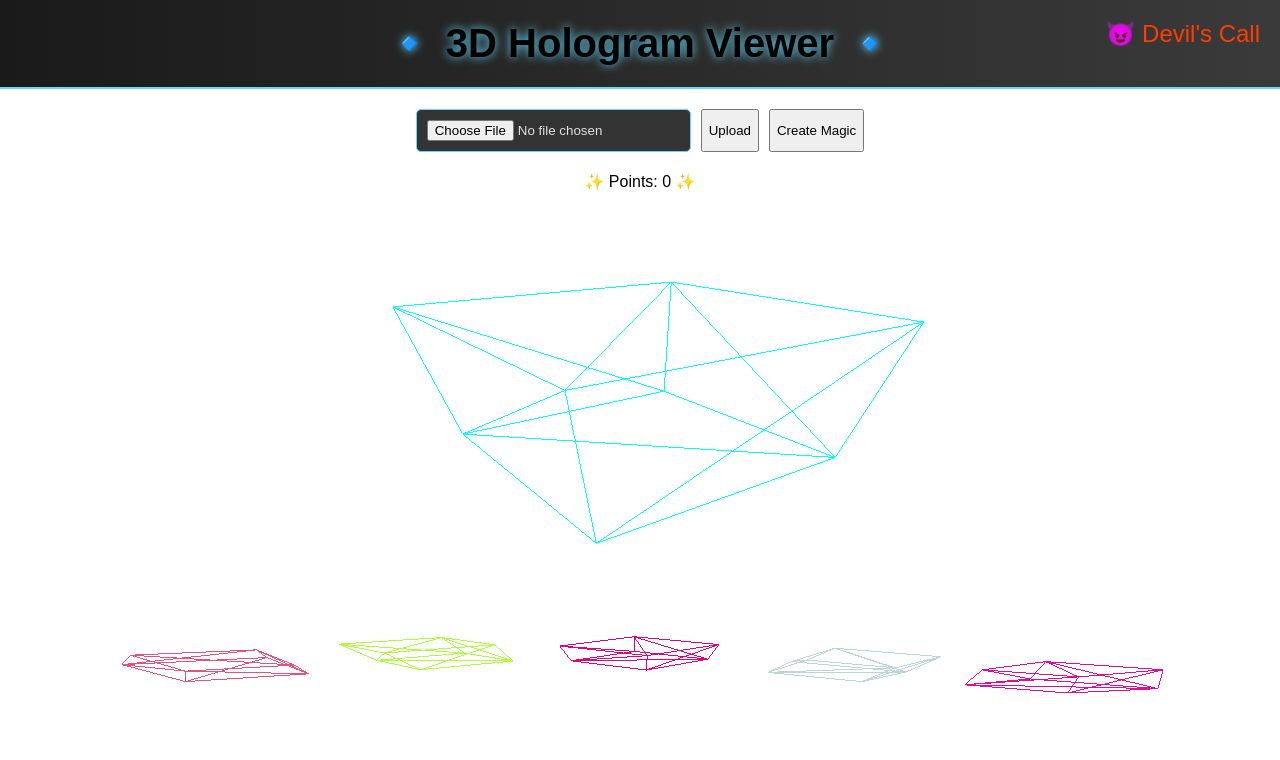
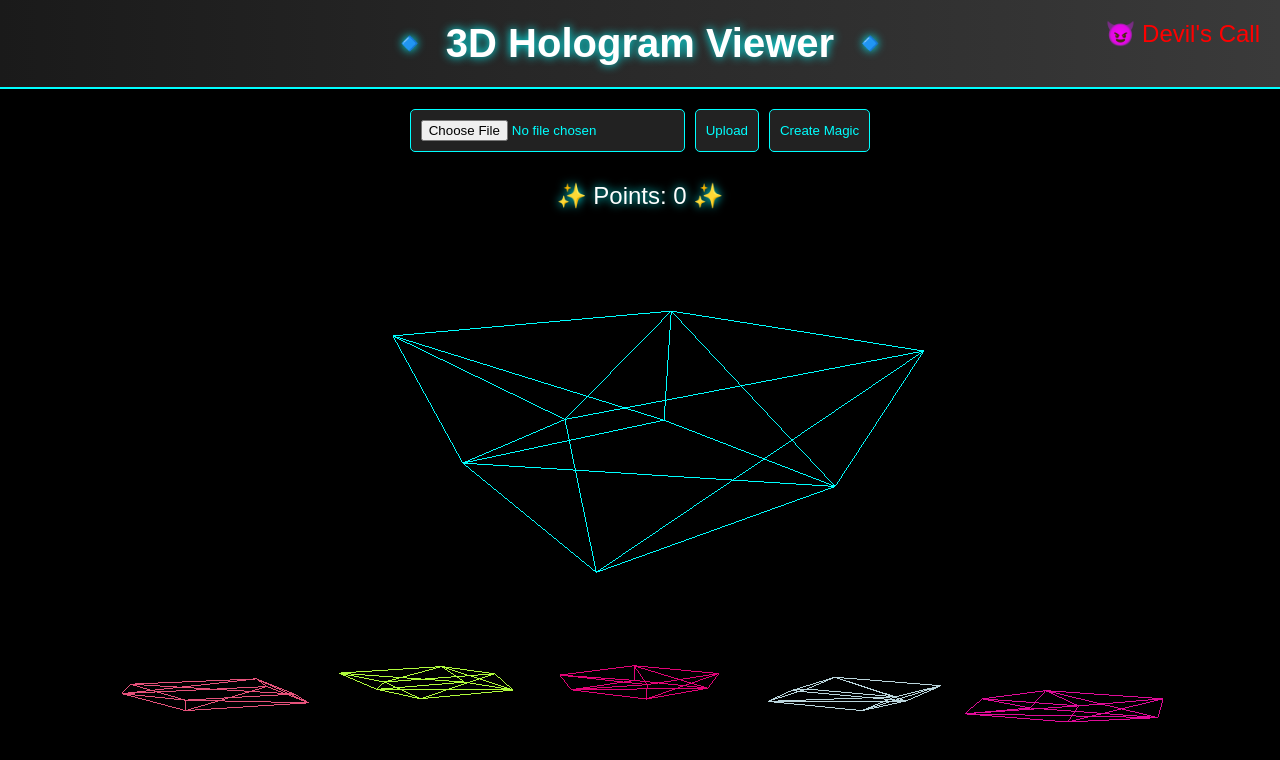
Before and after one commit to aariksinghrathoreleader/Devil-s-call, a plain HTML site: page software/index.html in a window 1280 px wide. Drawn offline with nearby package versions, Linux system fonts and the light colour scheme.

Commit message:
Update styles.css

```diff
--- a/software/styles.css
+++ b/software/styles.css
@@ -1,11 +1,14 @@
 * {
     box-sizing: border-box;
+    margin: 0;
+    padding: 0;
+    font-family: 'Arial', sans-serif;
 }
 
 body {
-    margin: 0;
-    overflow: hidden; /* Prevent scrolling during splash */
-    font-family: 'Arial', sans-serif;
+    background: black;
+    color: white;
+    overflow: hidden;
 }
 
 #splash-screen {
@@ -14,30 +17,30 @@ body {
     left: 0;
     width: 100%;
     height: 100%;
-    background: linear-gradient(135deg, #000, #444);
+    background: radial-gradient(circle, #0d0d0d, #000000);
     display: flex;
     justify-content: center;
     align-items: center;
-    z-index: 9999; /* Ensure it covers the entire screen */
-    opacity: 1;
-    animation: fadeOut 2s forwards 3s; /* Fade out after 3 seconds */
+    z-index: 9999;
+    animation: fadeOut 3s forwards 4s;
 }
 
 @keyframes fadeOut {
     0% { opacity: 1; }
-    100% { opacity: 0; }
+    100% { opacity: 0; display: none; }
 }
 
 #logo {
-    font-size: 50px; /* Set font size to 50px */
-    font-weight: bold; /* Make the text bold */
-    color: #ff3d00; /* Bright red color for the logo */
-    animation: scaleUp 1s ease-in-out forwards;
+    font-size: 50px;
+    font-weight: bold;
+    color: cyan;
+    text-shadow: 0 0 20px cyan, 0 0 40px blue;
+    animation: pulse 2s infinite alternate;
 }
 
-@keyframes scaleUp {
-    0% { transform: scale(0); }
-    100% { transform: scale(1); }
+@keyframes pulse {
+    0% { transform: scale(1); }
+    100% { transform: scale(1.1); }
 }
 
 #app {
@@ -45,8 +48,14 @@ body {
     flex-direction: column;
     align-items: center;
     height: 100vh;
-    opacity: 0; /* Start hidden */
-    transition: opacity 1s ease-in; /* Fade in */
+    opacity: 0;
+    transition: opacity 1s ease-in;
+    animation: fadeIn 5s forwards 5s;
+}
+
+@keyframes fadeIn {
+    0% { opacity: 0; }
+    100% { opacity: 1; }
 }
 
 header {
@@ -55,20 +64,20 @@ header {
     background: linear-gradient(90deg, #1a1a1a, #3a3a3a);
     text-align: center;
     position: relative;
-    border-bottom: 2px solid #61dafb; /* Sci-fi border */
+    border-bottom: 2px solid cyan;
 }
 
 header h1 {
     margin: 0;
     font-size: 2.5em;
-    text-shadow: 0 0 10px #61dafb; /* Glowing text effect */
+    text-shadow: 0 0 10px cyan;
 }
 
 #devils-call {
     position: absolute;
     top: 20px;
     right: 20px;
-    color: #ff3d00; /* Bright red for the devil's call */
+    color: red;
     font-size: 24px;
 }
 
@@ -78,16 +87,35 @@ header h1 {
     gap: 10px;
 }
 
-#upload-container input {
+#upload-container input, #upload-container button {
     padding: 10px;
     border: none;
     border-radius: 5px;
-    background-color: #333; /* Dark input background */
-    color: #e0e0e0; /* Light text color */
-    border: 1px solid #61dafb; /* Sci-fi border */
-    transition: border-color 0.3s;
+    background-color: #222;
+    color: cyan;
+    border: 1px solid cyan;
+    transition: background 0.3s;
 }
 
-#upload-container input:focus {
-    border-color: #ff3d00; /* Highlight on focus */
+#upload-container button:hover {
+    background: cyan;
+    color: black;
 }
+
+#pointsDisplay {
+    margin: 10px;
+    font-size: 1.5em;
+    text-shadow: 0 0 10px cyan;
+}
+
+#hologram-container {
+    width: 100%;
+    height: 400px;
+}
+
+#tile-container {
+    width: 100%;
+    height: 150px;
+    display: flex;
+    justify-content: center;
+}
```
